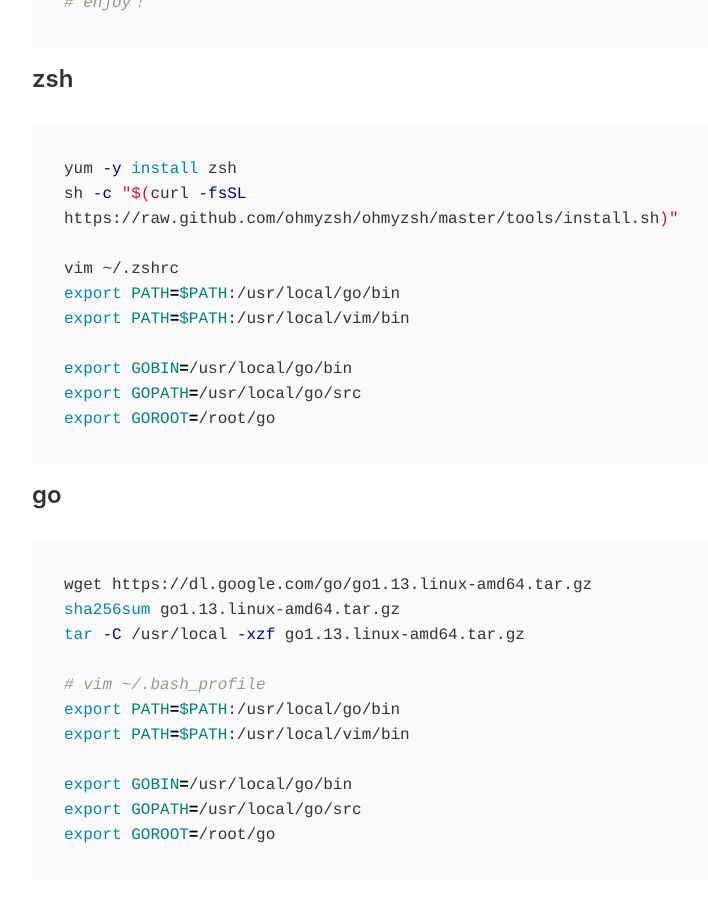
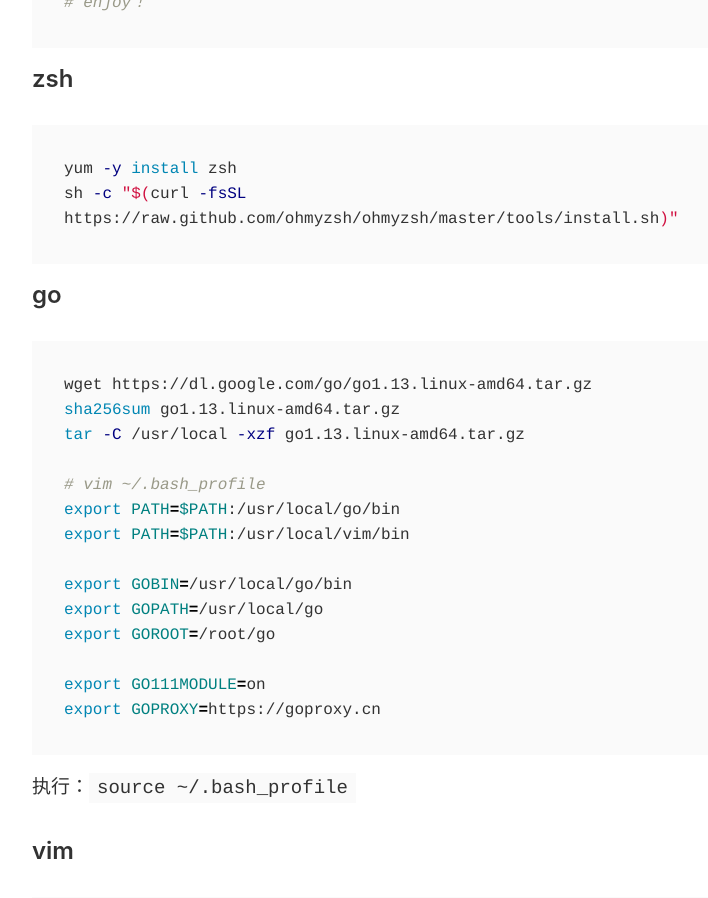
Before and after one commit to Lovecanon/lovecanon.github.io, a Jekyll site: the page built from _posts/2020-9-16-Centos环境配置.md, in a window 1280 px wide and 900 px high, scrolled down 1744 px. Shown: the whole window, without its empty margins (224-932 px from the left). Built offline with Jekyll 4.4.1, drawn with Linux system fonts in a browser that asks for light colours; our own code applies the rules of GitHub Pages for plain Markdown files.

Commit message:
Update 2020-9-16-Centos环境配置.md

````diff
--- a/_posts/2020-9-16-Centos环境配置.md
+++ b/_posts/2020-9-16-Centos环境配置.md
@@ -57,14 +57,6 @@ vim --version
 ```bash
 yum -y install zsh
 sh -c "$(curl -fsSL https://raw.github.com/ohmyzsh/ohmyzsh/master/tools/install.sh)"
-
-vim ~/.zshrc
-export PATH=$PATH:/usr/local/go/bin
-export PATH=$PATH:/usr/local/vim/bin
-
-export GOBIN=/usr/local/go/bin
-export GOPATH=/usr/local/go/src
-export GOROOT=/root/go
 ```
 
 ### go
@@ -79,8 +71,11 @@ export PATH=$PATH:/usr/local/go/bin
 export PATH=$PATH:/usr/local/vim/bin
 
 export GOBIN=/usr/local/go/bin
-export GOPATH=/usr/local/go/src
+export GOPATH=/usr/local/go
 export GOROOT=/root/go
+
+export GO111MODULE=on
+export GOPROXY=https://goproxy.cn
 ```
 执行：`source ~/.bash_profile`
 
````
